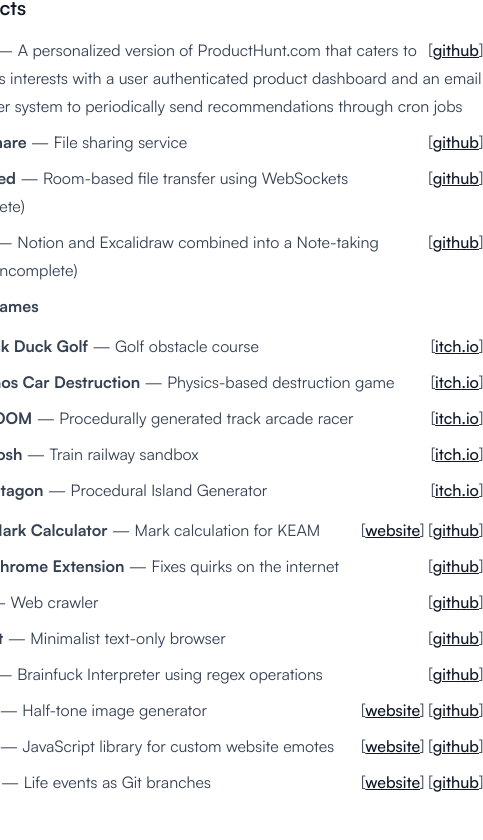
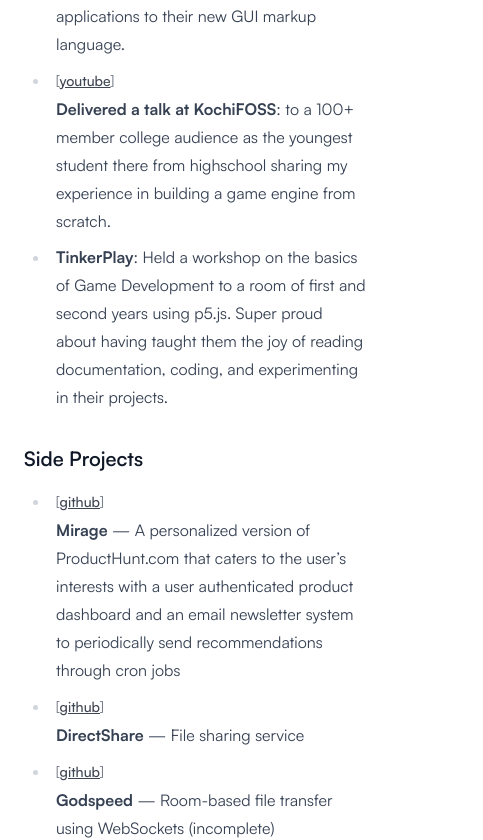
Before and after one commit to aryanbaburajan/site, a Next.js app: page / in a window 390 px wide. Shown: the part 984-1824 px from the top of the page, 483 px wide, since content can reach past the window. Built offline with nearby package versions, Linux system fonts and the light colour scheme.

Commit message:
feat: mobile responsiveness

```diff
--- a/app/layout.tsx
+++ b/app/layout.tsx
@@ -15,10 +15,10 @@
   children: React.ReactNode;
 }) {
   return (
-    <html lang="en m-0 p-0">
-      <body className={`min-h-screen flex justify-center ${satoshi.className}`}>
+    <html lang="en">
+      <body className={`m-0 p-0 min-h-screen flex justify-center ${satoshi.className}`}>
         <div className="pointer-events-none fixed inset-0 dot-field" />
-        <div className="min-w-xl max-w-xl my-20 ">{children}</div>
+        <div className="w-full max-w-xl px-6 my-20">{children}</div>
         <Navbar />
       </body>
     </html>
--- a/app/page.tsx
+++ b/app/page.tsx
@@ -9,7 +9,7 @@
         for building complex systems from scratch and understanding their
         architecture
       </p>
-      <div className="flex gap-2">
+      <div className="flex flex-wrap gap-x-4 gap-y-2">
         <a href="https://github.com/aryanbaburajan" target="_blank">
           Github
         </a>
@@ -42,7 +42,7 @@
       <h3>Highlights</h3>
       <ul>
         <li>
-          <span className="float-right">
+          <span className="block sm:float-right text-sm sm:text-base mt-1 sm:mt-0 mb-1 sm:mb-0 opacity-80 sm:opacity-100">
             [<a href="https://www.youtube.com/watch?v=TGBrZrPsNwQ">youtube</a>]
             [<a href="https://github.com/aryanbaburajan/ducktape">github</a>]
           </span>
@@ -52,7 +52,7 @@
           community and hosted multiple hackathons around it.
         </li>
         <li>
-          <span className="float-right">
+          <span className="block sm:float-right text-sm sm:text-base mt-1 sm:mt-0 mb-1 sm:mb-0 opacity-80 sm:opacity-100">
             [
             <a href="https://github.com/SerenityOS/serenity/pulls?q=is%3Apr+author%3Aaryanbaburajan">
               github
@@ -64,7 +64,7 @@
           to their new GUI markup language.
         </li>
         <li>
-          <span className="float-right">
+          <span className="block sm:float-right text-sm sm:text-base mt-1 sm:mt-0 mb-1 sm:mb-0 opacity-80 sm:opacity-100">
             [<a href="https://www.youtube.com/watch?v=m9-Aq3A2LyY">youtube</a>]
           </span>
           <b>Delivered a talk at KochiFOSS</b>: to a 100+ member college
@@ -82,7 +82,7 @@
       <h3>Side Projects</h3>
       <ul>
         <li>
-          <span className="float-right">
+          <span className="block sm:float-right text-sm sm:text-base mt-1 sm:mt-0 mb-1 sm:mb-0 opacity-80 sm:opacity-100">
             [<a href="https://github.com/aryanbaburajan/mirage">github</a>]
           </span>
           <b>Mirage</b> — A personalized version of ProductHunt.com that caters
@@ -92,14 +92,14 @@
         </li>
 
         <li>
-          <span className="float-right">
+          <span className="block sm:float-right text-sm sm:text-base mt-1 sm:mt-0 mb-1 sm:mb-0 opacity-80 sm:opacity-100">
             [<a href="https://github.com/aryanbaburajan/directshare">github</a>]
           </span>
           <b>DirectShare</b> — File sharing service
         </li>
 
         <li>
-          <span className="float-right">
+          <span className="block sm:float-right text-sm sm:text-base mt-1 sm:mt-0 mb-1 sm:mb-0 opacity-80 sm:opacity-100">
             [<a href="https://github.com/aryanbaburajan/godspeed">github</a>]
           </span>
           <b>Godspeed</b> — Room-based file transfer using WebSockets
@@ -107,7 +107,7 @@
         </li>
 
         <li>
-          <span className="float-right">
+          <span className="block sm:float-right text-sm sm:text-base mt-1 sm:mt-0 mb-1 sm:mb-0 opacity-80 sm:opacity-100">
             [<a href="https://github.com/aryanbaburajan/burrito">github</a>]
           </span>
           <b>Burrito</b> — Notion and Excalidraw combined into a Note-taking
@@ -118,7 +118,7 @@
           <b>Video Games</b>
           <ul>
             <li>
-              <span className="float-right">
+              <span className="block sm:float-right text-sm sm:text-base mt-1 sm:mt-0 mb-1 sm:mb-0 opacity-80 sm:opacity-100">
                 [
                 <a href="https://aryanbaburajan.itch.io/duck-duck-golf">
                   itch.io
@@ -128,7 +128,7 @@
               <b>Duck Duck Golf</b> — Golf obstacle course
             </li>
             <li>
-              <span className="float-right">
+              <span className="block sm:float-right text-sm sm:text-base mt-1 sm:mt-0 mb-1 sm:mb-0 opacity-80 sm:opacity-100">
                 [
                 <a href="https://aryanbaburajan.itch.io/chaos-just-kinda-had-its-charm-ig">
                   itch.io
@@ -138,19 +138,19 @@
               <b>Chaos Car Destruction</b> — Physics-based destruction game
             </li>
             <li>
-              <span className="float-right">
+              <span className="block sm:float-right text-sm sm:text-base mt-1 sm:mt-0 mb-1 sm:mb-0 opacity-80 sm:opacity-100">
                 [<a href="https://aryanbaburajan.itch.io/vroom">itch.io</a>]
               </span>
               <b>VROOM</b> — Procedurally generated track arcade racer
             </li>
             <li>
-              <span className="float-right">
+              <span className="block sm:float-right text-sm sm:text-base mt-1 sm:mt-0 mb-1 sm:mb-0 opacity-80 sm:opacity-100">
                 [<a href="https://aryanbaburajan.itch.io/woosh">itch.io</a>]
               </span>
               <b>Woosh</b> — Train railway sandbox
             </li>
             <li>
-              <span className="float-right">
+              <span className="block sm:float-right text-sm sm:text-base mt-1 sm:mt-0 mb-1 sm:mb-0 opacity-80 sm:opacity-100">
                 [<a href="https://aryanbaburajan.itch.io/hectagon">itch.io</a>]
               </span>
               <b>Hectagon</b> — Procedural Island Generator
@@ -159,7 +159,7 @@
         </li>
 
         <li>
-          <span className="float-right">
+          <span className="block sm:float-right text-sm sm:text-base mt-1 sm:mt-0 mb-1 sm:mb-0 opacity-80 sm:opacity-100">
             [<a href="https://keam-mark-calculator.vercel.app">website</a>] [
             <a href="https://github.com/aryanbaburajan/keam-mark-calculator">
               github
@@ -170,35 +170,35 @@
         </li>
 
         <li>
-          <span className="float-right">
+          <span className="block sm:float-right text-sm sm:text-base mt-1 sm:mt-0 mb-1 sm:mb-0 opacity-80 sm:opacity-100">
             [<a href="https://github.com/aryanbaburajan/hotfix">github</a>]
           </span>
           <b>Hotfix Chrome Extension</b> — Fixes quirks on the internet
         </li>
 
         <li>
-          <span className="float-right">
+          <span className="block sm:float-right text-sm sm:text-base mt-1 sm:mt-0 mb-1 sm:mb-0 opacity-80 sm:opacity-100">
             [<a href="https://github.com/aryanbaburajan/robot">github</a>]
           </span>
           <b>Robot</b> — Web crawler
         </li>
 
         <li>
-          <span className="float-right">
+          <span className="block sm:float-right text-sm sm:text-base mt-1 sm:mt-0 mb-1 sm:mb-0 opacity-80 sm:opacity-100">
             [<a href="https://github.com/aryanbaburajan/plaintext">github</a>]
           </span>
           <b>Plaintext</b> — Minimalist text-only browser
         </li>
 
         <li>
-          <span className="float-right">
+          <span className="block sm:float-right text-sm sm:text-base mt-1 sm:mt-0 mb-1 sm:mb-0 opacity-80 sm:opacity-100">
             [<a href="https://github.com/aryanbaburajan/regina">github</a>]
           </span>
           <b>Regina</b> — Brainfuck Interpreter using regex operations
         </li>
 
         <li>
-          <span className="float-right">
+          <span className="block sm:float-right text-sm sm:text-base mt-1 sm:mt-0 mb-1 sm:mb-0 opacity-80 sm:opacity-100">
             [<a href="https://aryanbaburajan.github.io/dotpfp">website</a>] [
             <a href="https://github.com/aryanbaburajan/dotpfp">github</a>]
           </span>
@@ -206,7 +206,7 @@
         </li>
 
         <li>
-          <span className="float-right">
+          <span className="block sm:float-right text-sm sm:text-base mt-1 sm:mt-0 mb-1 sm:mb-0 opacity-80 sm:opacity-100">
             [<a href="https://emotify.js.org">website</a>] [
             <a href="https://github.com/aryanbaburajan/emotify">github</a>]
           </span>
@@ -214,7 +214,7 @@
         </li>
 
         <li>
-          <span className="float-right">
+          <span className="block sm:float-right text-sm sm:text-base mt-1 sm:mt-0 mb-1 sm:mb-0 opacity-80 sm:opacity-100">
             [<a href="https://lifetree.netlify.app">website</a>] [
             <a href="https://github.com/aryanbaburajan/lifetree">github</a>]
           </span>
```
